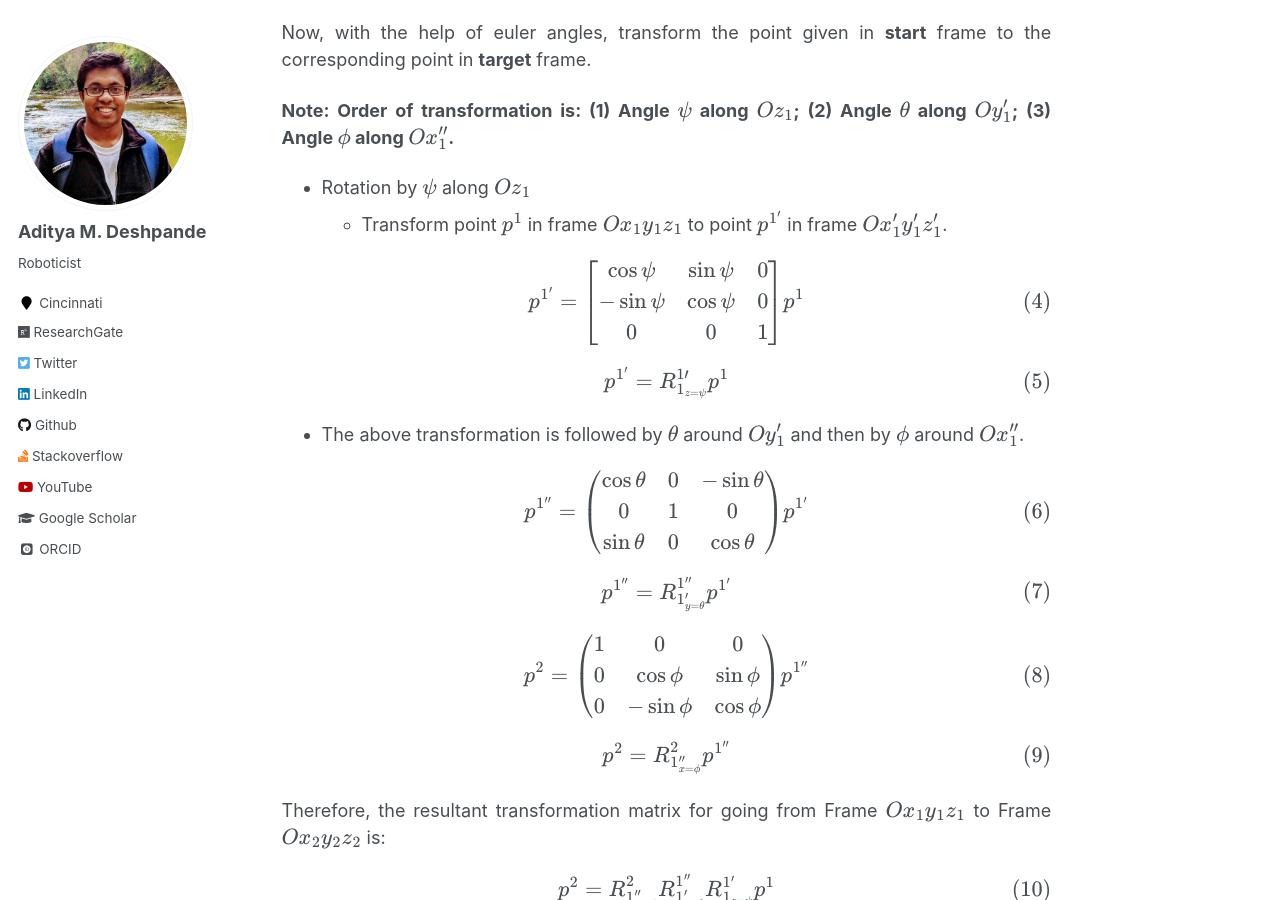
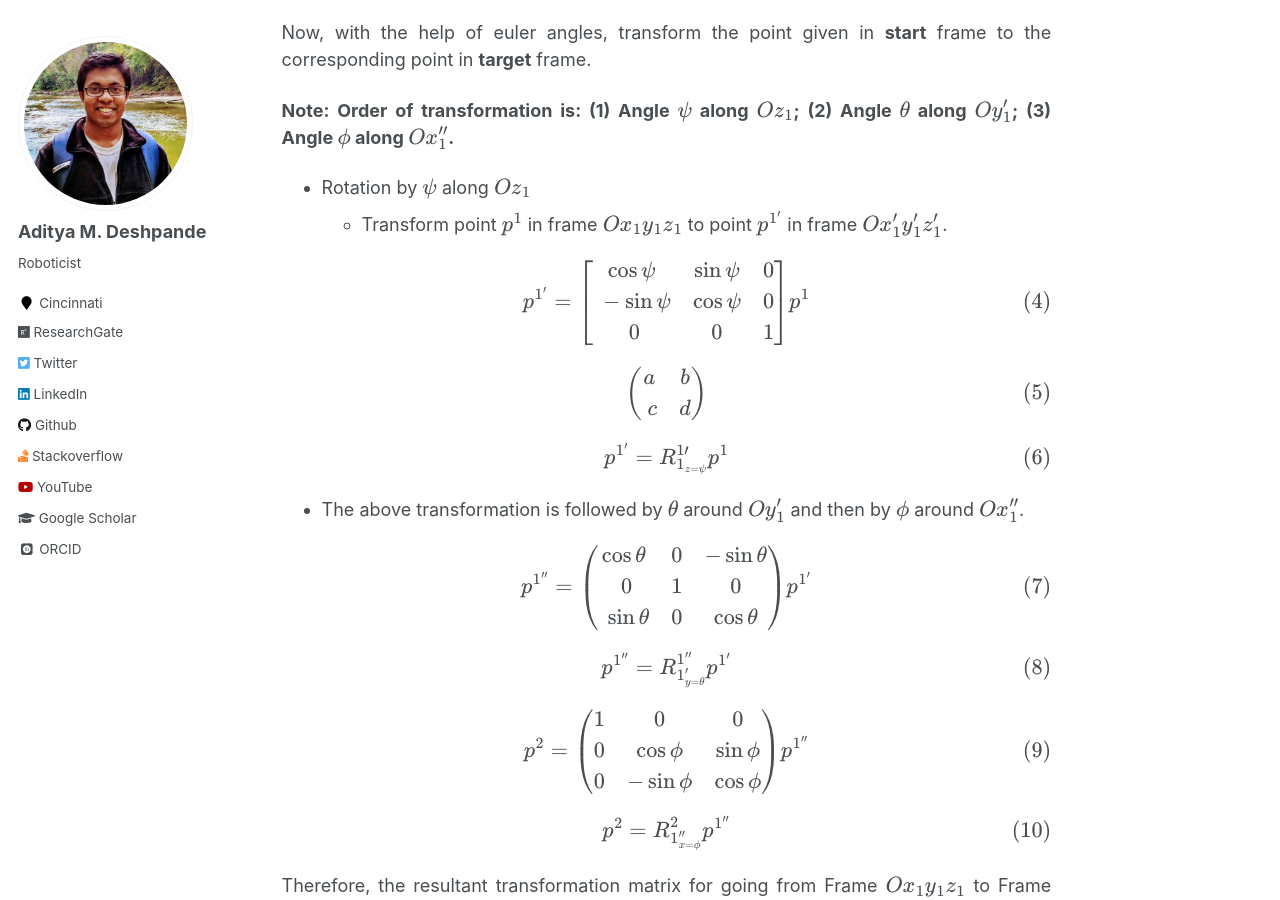
Before and after one commit to adipandas/adipandas.github.io, a Jekyll site: the page built from _posts/2020-02-10-euler-rotation.md, in a window 1280 px wide and 900 px high, scrolled down 2480 px. Built offline with Jekyll 4.4.1, drawn with Linux system fonts in a browser that asks for light colours; some web fonts are replaced; formulas are drawn with MathJax 3; comment, search, counter and statistics services are not loaded.

Commit message:
Update 2020-02-10-euler-rotation.md

```diff
--- a/_posts/2020-02-10-euler-rotation.md
+++ b/_posts/2020-02-10-euler-rotation.md
@@ -92,18 +92,20 @@
     * Transform point **$$p^{1}$$** in frame $$Ox_{1}y_{1}z_{1}$$ to point **$$p^{1^{\prime}}$$** in frame $Ox_{1}^{\prime}y_{1}^{\prime}z_{1}^{\prime}$.
 
 $$p^{1^{\prime}} = \begin{bmatrix}
-\cos\psi & \sin\psi & 0 \\
--\sin\psi & \cos\psi & 0 \\
+\cos\psi & \sin\psi & 0 \\\
+-\sin\psi & \cos\psi & 0 \\\
 0 & 0 & 1
 \end{bmatrix} p^{1}$$
+
+$$\begin{pmatrix}a & b\\\ c & d\end{pmatrix}$$
 
 $$p^{1^{\prime}} = R_{1_{z=\psi}}^{1\prime} p^{1}$$
 
 * The above transformation is followed by $$\theta$$ around $$Oy_{1}^{\prime}$$ and then by $$\phi$$ around $$Ox_{1}^{\prime\prime}$$.
 
 $$p^{1^{\prime\prime}} = \begin{pmatrix}
-\cos \theta & 0 & -\sin \theta \\
-0 & 1 & 0 \\
+\cos \theta & 0 & -\sin \theta \\\
+0 & 1 & 0 \\\
 \sin \theta & 0 & \cos \theta
 \end{pmatrix} p^{1^{\prime}}$$
 
```
